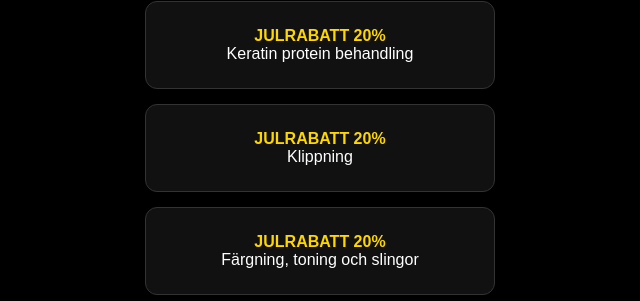
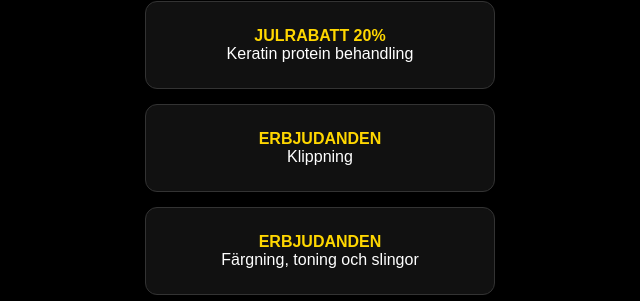
Before and after one commit to realghost120/KeratinApp, a website: page index.html in a window 1280 px wide. Shown: the part 602-903 px from the top of the page, 320-960 px from the left. Drawn offline with Linux system fonts and the light colour scheme.

Commit message:
Update index.html with new content and structure

```diff
--- a/index.html
+++ b/index.html
@@ -3,7 +3,8 @@
 <head>
   <meta charset="UTF-8">
   <meta name="viewport" content="width=device-width, initial-scale=1.0">
-  <title>Keratin Queen Malmö</title>
+  <title>Välkommen till vår boking hemsida</title>
+  <title>Keratin Protein Malmö</title>
 
   <style>
     * {
@@ -176,12 +177,12 @@
   </div>
 
   <div class="offer-box">
-    <p class="offer-label">JULRABATT 20%</p>
+    <p class="offer-label">ERBJUDANDEN</p>
     <p>Klippning</p>
   </div>
 
   <div class="offer-box">
-    <p class="offer-label">JULRABATT 20%</p>
+    <p class="offer-label">ERBJUDANDEN</p>
     <p>Färgning, toning och slingor</p>
   </div>
 </section>
```
